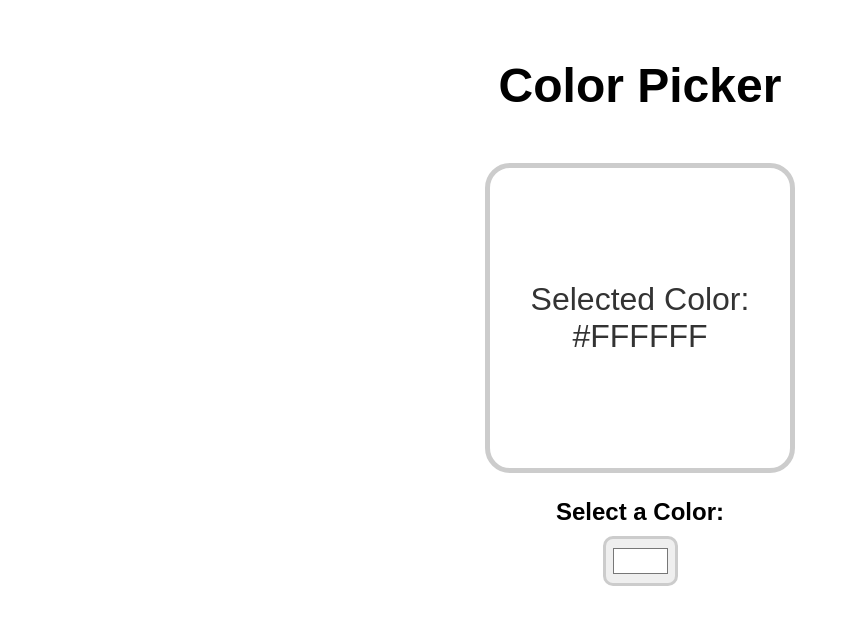
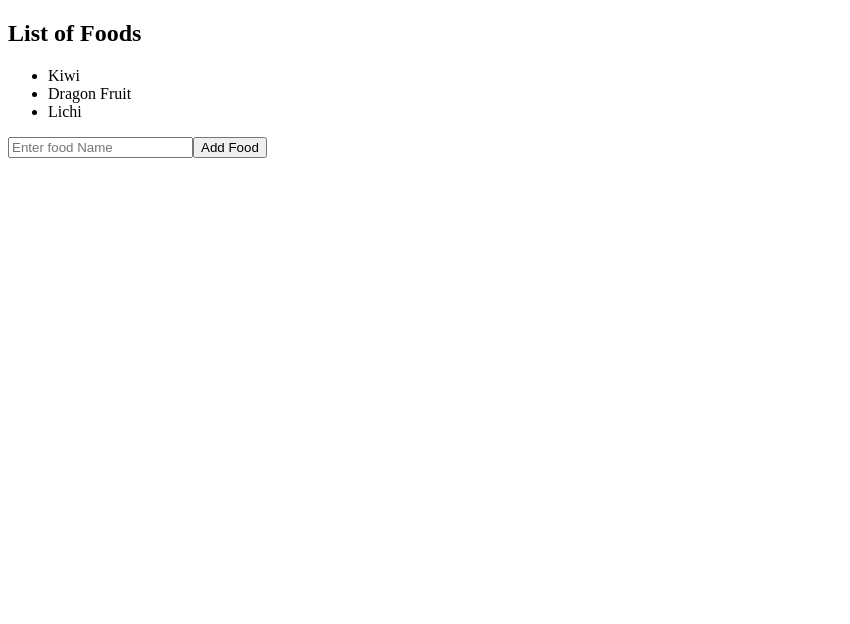
Before and after one commit to Gowtham5285/Daily_raect, a React (Vite) app: page / in a window 1280 px wide. Shown: the top 624 px of the page, without its empty margins (0-850 px from the left). Built offline with nearby package versions, Linux system fonts and the light colour scheme.

Commit message:
usestate

```diff
--- a/src/App.jsx
+++ b/src/App.jsx
@@ -1,8 +1,8 @@
-import ColorPicker from "./ColorPicker.jsx";
+import Arrayupdate from "./Arrayupdate";
 function App() {
   return (
     <>
-    <ColorPicker/>
+    <Arrayupdate/>
     </>
   );
 }
--- /dev/null
+++ b/src/Arrayupdate.jsx
@@ -0,0 +1,24 @@
+import {useState} from 'react';
+function Arrayupdate(){
+    const [food,setFood]=useState(["Kiwi","Dragon Fruit","Lichi"])
+    function handleAddFood(){
+        const newFood=document.getElementById("foodInput").value;
+        document.getElementById("foodInput").value="";
+        setFood(f=>[...f,newFood])
+
+    }
+    function handleRemoveFood(){
+
+    }
+    return(
+        <div>
+            <h2>List of Foods</h2>
+            <ul>
+                {food.map((food,index)=><li key={index}>{food}</li>)}
+            </ul>
+            <input type="text" id="foodInput" placeholder='Enter food Name'/>
+            <button onClick={handleAddFood}>Add Food</button>
+        </div>
+    )
+}
+export default Arrayupdate
--- a/src/Counter.jsx
+++ b/src/Counter.jsx
@@ -2,10 +2,12 @@ import {useState} from 'react';
 function Counter(){
     const [count,setCount]=useState(0);
     const increment=()=>{
-        setCount(count+1)
+        setCount(c=>c+1)
+        setCount(c=>c+1)
     }
     const decrement=()=>{
         setCount(count-1);
+
     }
     const reset=()=>{
         setCount(0);
--- a/src/index.css
+++ b/src/index.css
@@ -1,4 +1,4 @@
-/* .counter-container{
+.counter-container{
   text-align: center;
   font-family: sans-serif, Arial;
 }
@@ -21,8 +21,8 @@
 }
 .counter-button:hover{
    background-color: hsla(240, 64%, 44%, 0.842);
-} */
-body{
+}
+/* body{
   font-family: Arial, sans-serif;
 }
 .color-picker-container{
@@ -61,4 +61,4 @@ input[type="color"]{
   padding: 5px;
   border-radius: 10px;
   border: 3px solid hsl(0,0%,80%);
-}
+} */
```
Also changed, not shown: src/Car.jsx (added, +29 -0 lines).
